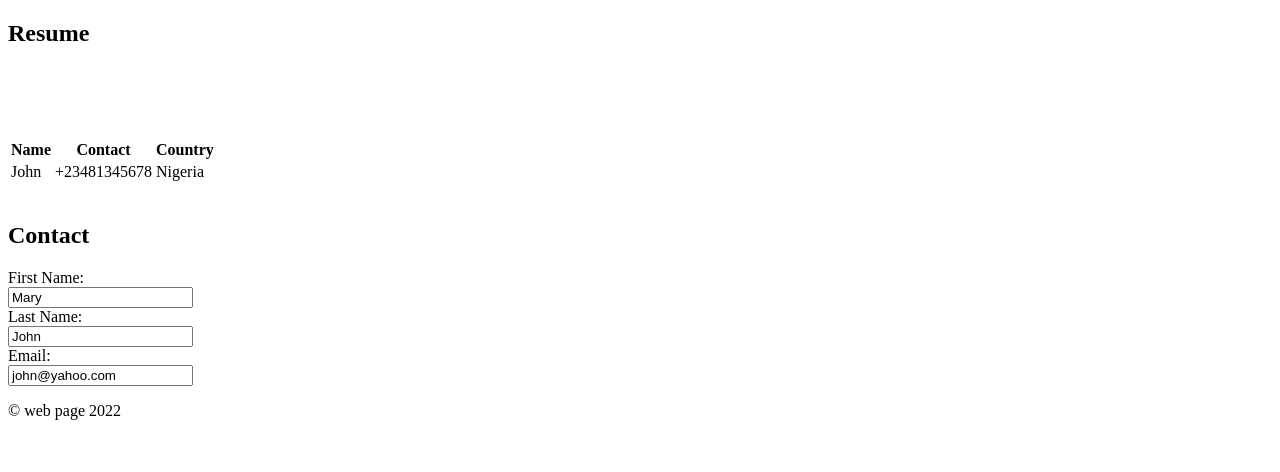
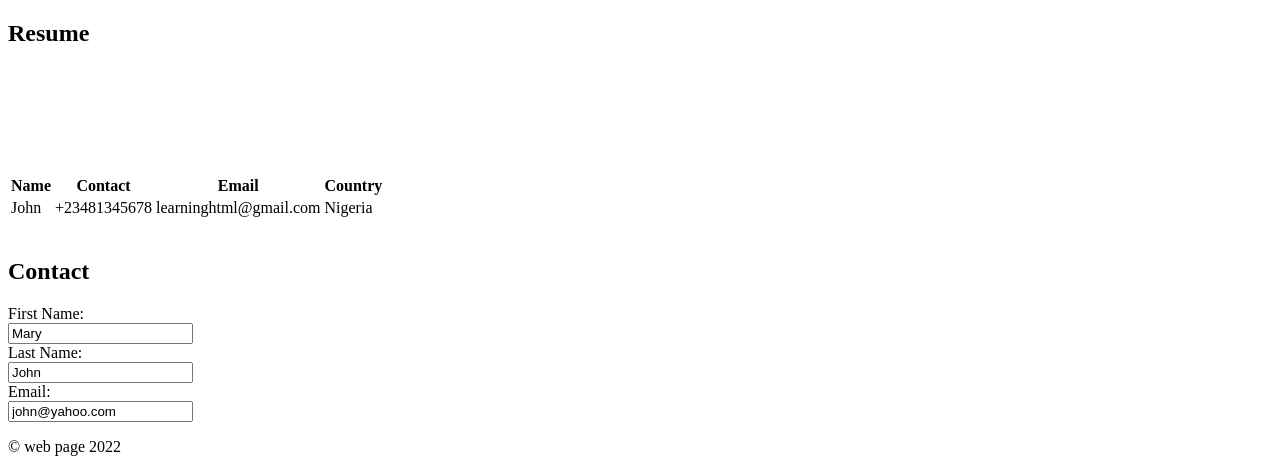
Before and after one commit to eichieitohan/Html-checkpoint, a plain HTML site: page index.html in a window 1280 px wide. Shown: the part 731-1203 px from the top of the page. Before the commit the page ends 1167 px from the top, so only its background shows below. Drawn offline with Linux system fonts and the light colour scheme.

Commit message:
added a new email

```diff
--- a/index.html
+++ b/index.html
@@ -38,12 +38,16 @@
                 <br>
                 <th>Contact</th>
                 <br>
+                <th>Email</th>
+                <br>
                 <th>Country</th>
             </tr>
             <tr>
                 <td>John</td>
                 <br>
                 <td>+23481345678</td>
+                <br>
+                <td>learninghtml@gmail.com</td>
                 <br>
                 <td>Nigeria</td>
             </tr>
```
